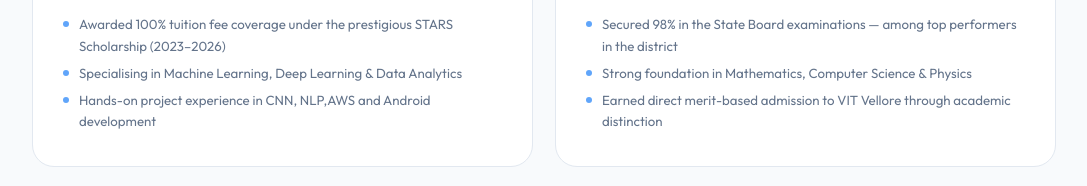
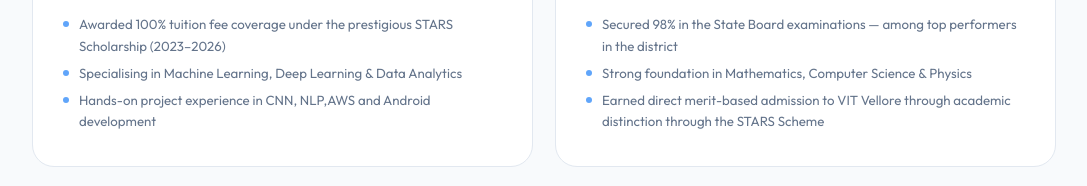
Before and after one commit to Nosiyadevi/My_Porfolio, a plain HTML site: page index.html in a window 1280 px wide. Shown: the part 2258-2444 px from the top of the page, without its empty margins (96-1183 px from the left). Drawn offline with nearby package versions, Linux system fonts and the light colour scheme.

Commit message:
Update index.html
Update Details

```diff
--- a/index.html
+++ b/index.html
@@ -338,7 +338,7 @@ footer span{color:var(--blue-300);}
         <ul class="edu-highlights">
           <li>Secured 98% in the State Board examinations — among top performers in the district</li>
           <li>Strong foundation in Mathematics, Computer Science &amp; Physics</li>
-          <li>Earned direct merit-based admission to VIT Vellore through academic distinction</li>
+          <li>Earned direct merit-based admission to VIT Vellore through academic distinction through the STARS Scheme</li>
         </ul>
       </div>
     </div>
```
